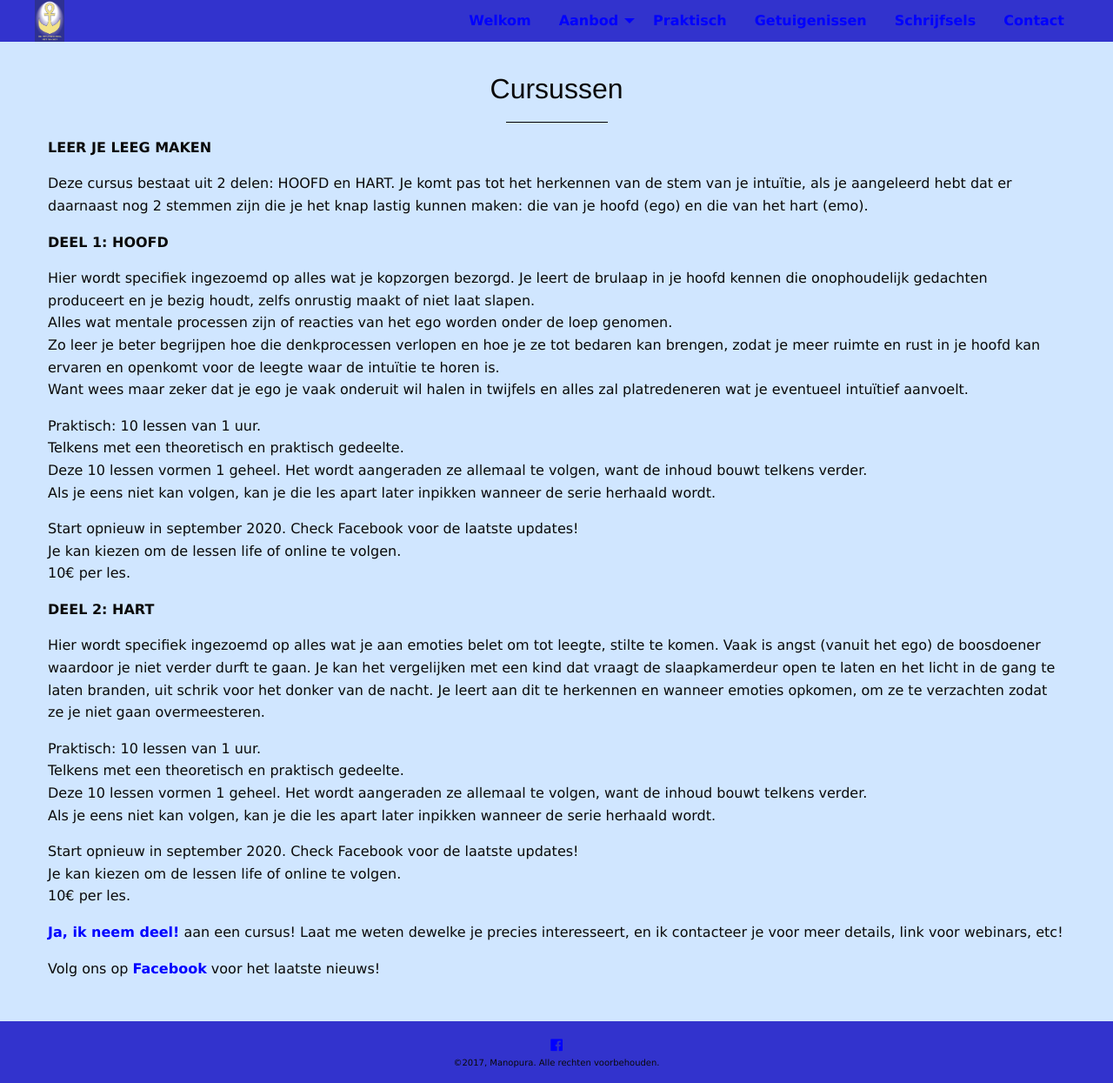
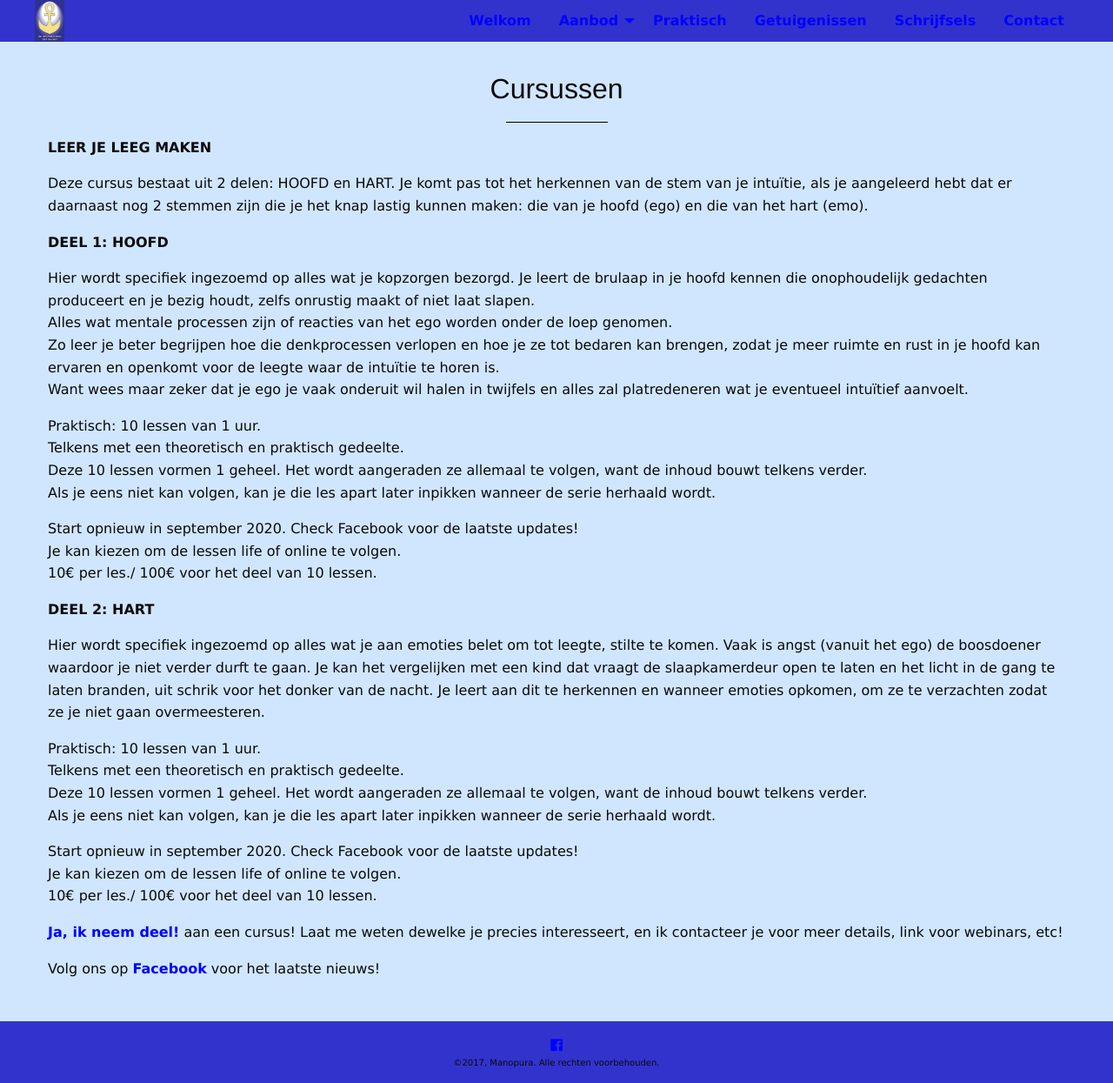
Before and after one commit to ankher/ankher.github.io, a Jekyll site: the page built from cursussen.md, in a window 1280 px wide. Shown: the whole page at 87% size. Built offline with Jekyll 4.4.1, drawn with Linux system fonts in a browser that asks for light colours; nearby versions of some CDN libraries; our own code applies the rules of GitHub Pages for plain Markdown files.

Commit message:
Update cursussen.md

```diff
--- a/cursussen.md
+++ b/cursussen.md
@@ -23,7 +23,7 @@ Als je eens niet kan volgen, kan je die les apart later inpikken wanneer de seri
 
 Start opnieuw in september 2020. Check Facebook voor de laatste updates!
 Je kan kiezen om de lessen life of online te volgen.
-10€ per les.
+10€ per les./ 100€ voor het deel van 10 lessen.
 
 **DEEL 2: HART**
 
@@ -36,7 +36,7 @@ Als je eens niet kan volgen, kan je die les apart later inpikken wanneer de seri
 
 Start opnieuw in september 2020. Check Facebook voor de laatste updates!
 Je kan kiezen om de lessen life of online te volgen.
-10€ per les.
+10€ per les./ 100€ voor het deel van 10 lessen.
 
 
 
```
